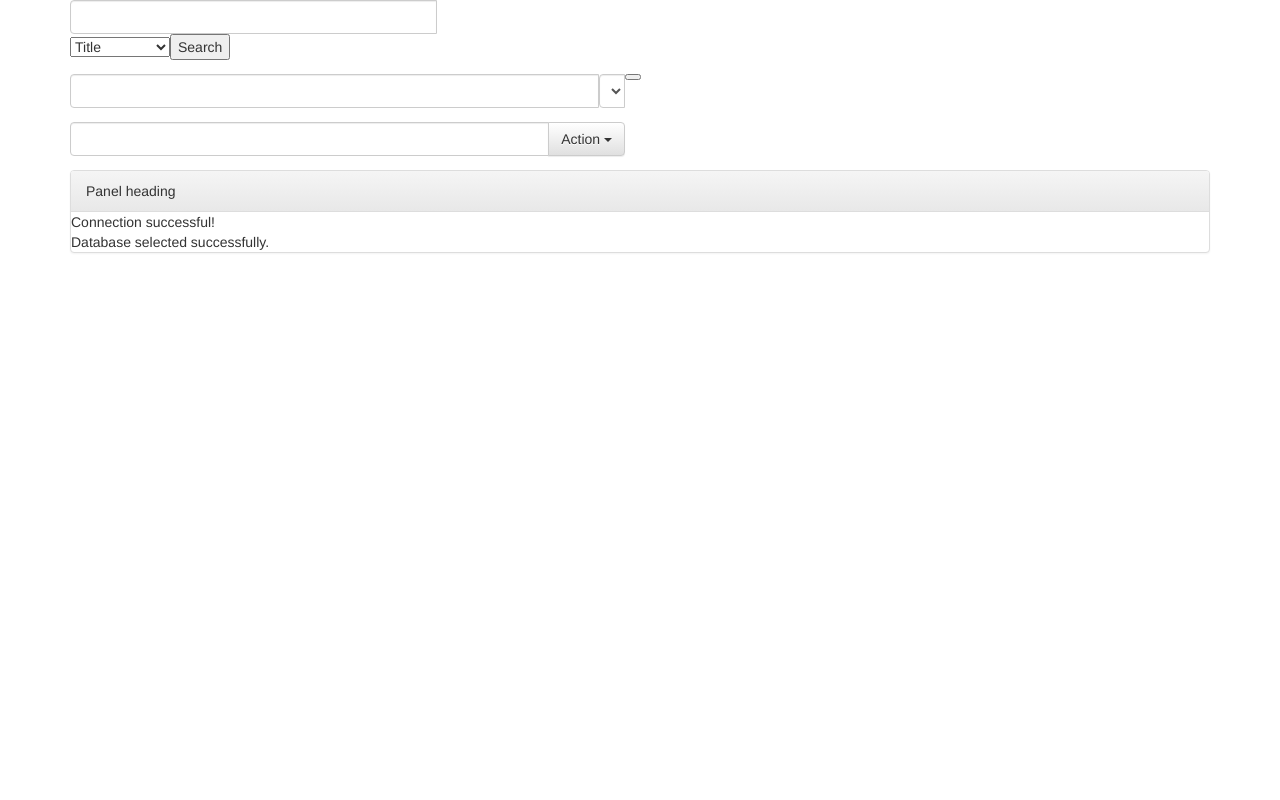
After one commit to rcgordon49/cs445-project, a PHP site: page /results.php in a window 1280 px wide. The commit adds this page. Run offline with PHP 8.4, Linux system fonts and the light colour scheme; data that the repository does not hold is empty; some libraries are stand-ins or nearby versions.

Commit message:
added results page, altered action to work with results, bar extracted with bootstrap + jQuery(?)

```diff
--- a/website/bar.php
+++ b/website/bar.php
@@ -1,5 +1,22 @@
-<form method="POST" action="action.php">
-	<input type="text" size="48" name="search"></label>
+<head>
+	<!-- JQuery hosted by Google -->
+	<script src="https://ajax.googleapis.com/ajax/libs/jquery/1.11.2/jquery.min.js"></script>
+
+	<!-- Latest compiled and minified CSS -->
+	<link rel="stylesheet" href="https://maxcdn.bootstrapcdn.com/bootstrap/3.3.4/css/bootstrap.min.css">
+
+	<!-- Optional theme -->
+	<link rel="stylesheet" href="https://maxcdn.bootstrapcdn.com/bootstrap/3.3.4/css/bootstrap-theme.min.css">
+
+	<!-- Latest compiled and minified JavaScript -->
+	<script src="https://maxcdn.bootstrapcdn.com/bootstrap/3.3.4/js/bootstrap.min.js"></script>
+</head>
+
+<div class="container">
+<div class="row">
+<div class="col-lg-6">
+    <form method="POST" action="action.php" class="input-group">
+	<input type="text" name="search" class="form-control" aria-label="..."></input>
 
 	<select name = "query_type" id="query_type">
 		<option value="title">Title</option>
@@ -11,3 +28,48 @@
 
 	<input type="submit" value="Search" align="right">
 </form>
+</div><!-- .col-lg-6 -->
+</div><!-- .row -->
+</div>
+
+<div class="container">
+<div class="row">
+<div class="col-lg-6">
+    <form method="POST" action="action.php" class="input-group">
+		<input type="text" name="search" class="form-control" aria-label="..."></input>
+		<div class="input-group-btn">
+			<select name = "query_type" id="query_type" class="form-control">
+				<option value="title">Title</option>
+				<option value="professional">Professional</option>
+				<option value="genre">Genre</option>
+				<option value="year">Year</option>
+				<option value = "user">User</option>
+			</select>
+
+			<input type="submit" value="Search" align="right"></input>
+  		</div><!-- /btn-group -->
+    </form><!-- /input-group -->
+  </div><!-- .col-lg-6 -->
+</div><!-- .row -->
+</div>
+
+
+<div class="container">
+<div class="row">
+  <div class="col-lg-6">
+    <form method="POST" action="action.php" class="input-group">
+      <input type="text" class="form-control" aria-label="...">
+      <div class="input-group-btn">
+        <button type="button" class="btn btn-default dropdown-toggle" data-toggle="dropdown" aria-expanded="false">Action <span class="caret"></span></button>
+        <ul class="dropdown-menu dropdown-menu-right" role="menu">
+          <li><a href="#">Action</a></li>
+          <li><a href="#">Another action</a></li>
+          <li><a href="#">Something else here</a></li>
+          <li class="divider"></li>
+          <li><a href="#">Separated link</a></li>
+        </ul>
+      </div><!-- /btn-group -->
+    </form><!-- /input-group -->
+  </div><!-- .col-lg-6 -->
+</div><!-- .row -->
+</div>
--- a/website/checkLogin.php
+++ b/website/checkLogin.php
@@ -27,10 +27,6 @@
 	}
 	else {
 		echo "Wrong Email or Password\n";
-		echo "\n  $myemail";
-		echo "\n $mypassword";
-		echo "\n $result";
-		echo "\n $count";
 	}
 ?>
 
--- /dev/null
+++ b/website/results.php
@@ -0,0 +1,18 @@
+<html>
+<body>
+<?php include("bar.php"); ?>
+
+<div class="container">
+	<div class="panel panel-default">
+	  <!-- Default panel contents -->
+	  <div class="panel-heading">Panel heading</div>
+
+	  <!-- Table -->
+	  <table class="table">
+	    <?php include("action.php"); ?>
+	  </table>
+	</div>
+</div>
+
+</body>
+</html>
```
Also changed, not shown: website/action.php (+12 -9 lines).
